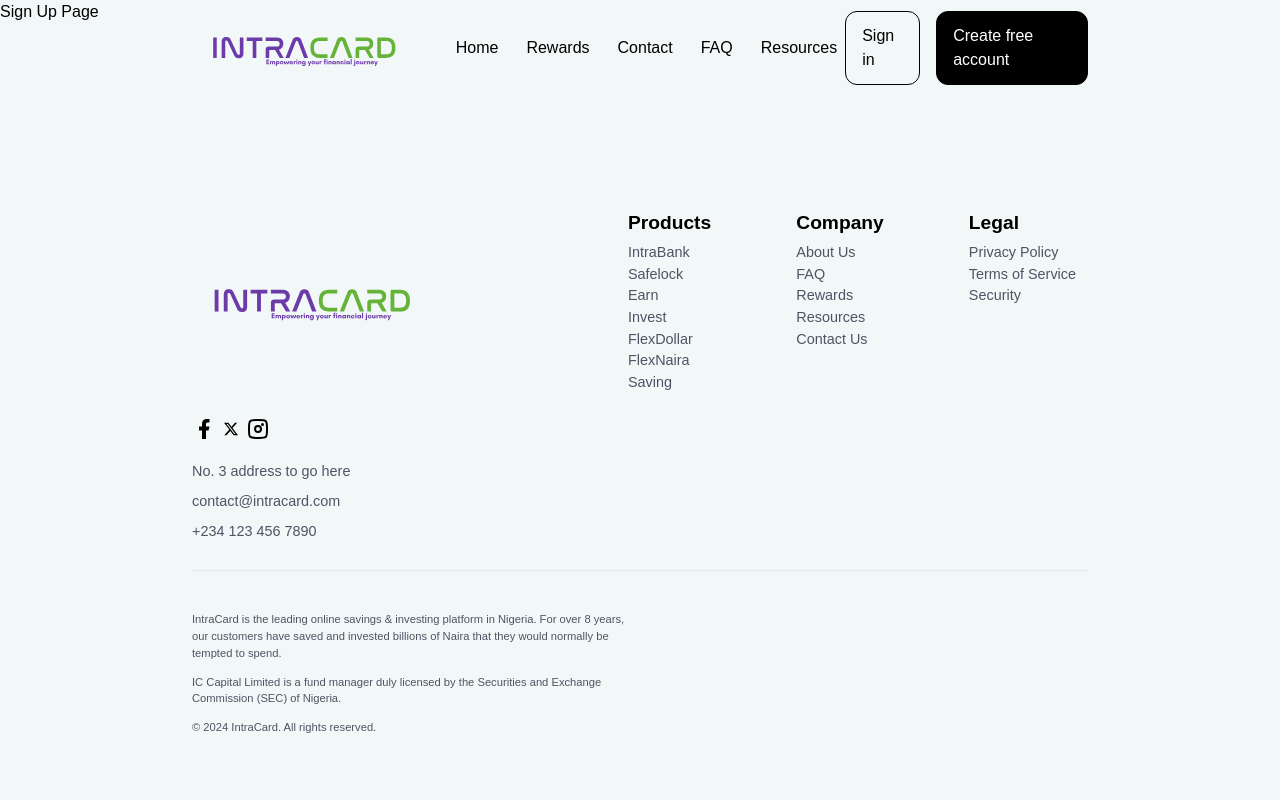
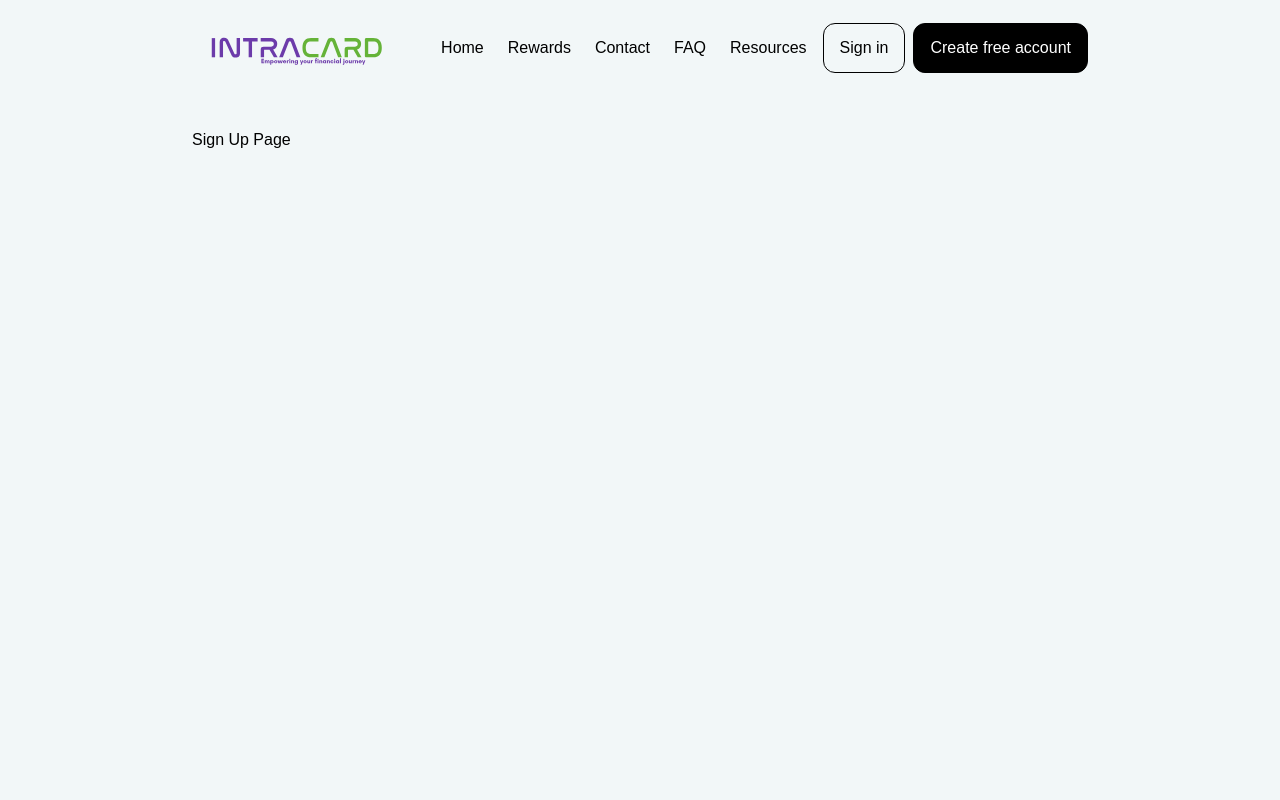
Before and after one commit to Stan015/intracard, a Vue app: page /signup in a window 1280 px wide. Shown: the top 800 px of the page. Built offline with nearby package versions, Linux system fonts and the light colour scheme.

Commit message:
add: header responsiveness

```diff
--- a/src/components/Header.vue
+++ b/src/components/Header.vue
@@ -1,54 +1,159 @@
 <script setup lang="ts">
 import { RouterLink } from "vue-router";
-import { ref, onMounted, onUnmounted } from "vue";
+import { ref, onMounted, onUnmounted, computed } from "vue";
+import { useRoute } from "vue-router";
+import IconMenu from "./icons/IconMenu.vue";
+import IconMenuClose from "./icons/IconMenuClose.vue";
 
 const isScrolled = ref(false);
+const isToggled = ref(false);
+const isLargeScreen = ref(window.innerWidth >= 1024);
+
+const route = useRoute();
+const currentRoute = computed(() => route.path);
 
 const handleScroll = () => {
   isScrolled.value = window.scrollY > 0;
 };
 
+const handleMenuToggle = () => {
+  isToggled.value = !isToggled.value;
+  console.log(currentRoute.value);
+};
+
+const updateScreenSize = () => {
+  isLargeScreen.value = window.innerWidth >= 1024;
+};
+
 onMounted(() => {
   window.addEventListener("scroll", handleScroll);
+  window.addEventListener("resize", updateScreenSize);
+
+  handleScroll();
+  updateScreenSize();
 });
 
 onUnmounted(() => {
   window.removeEventListener("scroll", handleScroll);
+  window.removeEventListener("resize", updateScreenSize);
 });
 </script>
 
 <template>
   <header
     :class="[
-      'flex w-full h-[6rem] items-center px-[15%] text-base font-medium fixed top-0 z-30 transition-colors duration-200',
+      'flex w-full h-[6rem] items-center px-[5%] xl:px-[15%] justify-between gap-2 text-base font-medium fixed top-0 z-30 transition-colors duration-200',
       isScrolled ? 'bg-white shadow-md' : 'bg-transparent',
+      isToggled && !isLargeScreen
+        ? 'h-screen bg-white flex-col !justify-start'
+        : 'h-[6rem]',
     ]"
   >
-    <div class="flex">
-      <a href="/" class="mr-8">
+    <div
+      :class="[
+        'flex gap-4 justify-between items-center lg:h-full max-lg:w-full',
+        isToggled && !isLargeScreen ? 'h-[6rem] self-start' : 'items-center',
+      ]"
+    >
+      <a href="/" class="mr-6">
         <img
-          alt="Vue logo"
-          class="logo w-[16rem] "
+          alt="intracard logo"
+          class="logo w-[16rem] max-sm:w-[10rem]"
           src="/Intracard-logo.svg"
         />
       </a>
+      <button
+        type="button"
+        @click="handleMenuToggle"
+        aria-label="Toggle menu"
+        class="lg:hidden"
+      >
+        <IconMenuClose v-if="isToggled" class="w-[3rem] h-[3rem]" />
+        <IconMenu v-else class="w-[3rem] h-[3rem]" />
+      </button>
     </div>
 
-    <nav class="flex gap-3">
-      <RouterLink to="/" class="px-2 py-2">Home</RouterLink>
-      <RouterLink to="/rewards" class="px-2 py-2">Rewards</RouterLink>
-      <RouterLink to="/contact" class="px-2 py-2">Contact</RouterLink>
-      <RouterLink to="/faq" class="px-2 py-2">FAQ</RouterLink>
-      <RouterLink to="/resources" class="px-2 py-2">Resources</RouterLink>
+    <nav
+      :class="[
+        'flex gap-2  max-lg:w-full max-lg:text-center',
+        isToggled && !isLargeScreen
+          ? '!max-lg:flex self-end flex-col items-center'
+          : ' max-lg:hidden',
+      ]"
+    >
+      <RouterLink
+        to="/"
+        :class="[
+          'px-2 py-1 max-lg:w-full border-b rounded-lg hover:border-b-[#65b338]',
+          currentRoute === '/' ? 'border-b-[#65b338]' : 'border-b-transparent',
+        ]"
+        @click="handleMenuToggle"
+        >Home</RouterLink
+      >
+      <RouterLink
+        to="/rewards"
+        :class="[
+          'px-2 py-1 max-lg:w-full border-b rounded-lg hover:border-b-[#65b338]',
+          currentRoute === '/rewards'
+            ? 'border-b-[#65b338]'
+            : 'border-b-transparent',
+        ]"
+        @click="handleMenuToggle"
+        >Rewards</RouterLink
+      >
+      <RouterLink
+        to="/contact"
+        :class="[
+          'px-2 py-1 max-lg:w-full border-b rounded-lg hover:border-b-[#65b338]',
+          currentRoute === '/contact'
+            ? 'border-b-[#65b338]'
+            : 'border-b-transparent',
+        ]"
+        @click="handleMenuToggle"
+        >Contact</RouterLink
+      >
+      <RouterLink
+        to="/faq"
+        :class="[
+          'px-2 py-1 max-lg:w-full border-b rounded-lg hover:border-b-[#65b338]',
+          currentRoute === '/faq'
+            ? 'border-b-[#65b338]'
+            : 'border-b-transparent',
+        ]"
+        @click="handleMenuToggle"
+        >FAQ</RouterLink
+      >
+      <RouterLink
+        to="/resources"
+        :class="[
+          'px-2 py-1 max-lg:w-full border-b rounded-lg hover:border-b-[#65b338]',
+          currentRoute === '/resources'
+            ? 'border-b-[#65b338]'
+            : 'border-b-transparent',
+        ]"
+        @click="handleMenuToggle"
+        >Resources</RouterLink
+      >
     </nav>
 
-    <nav class="flex gap-4 ml-auto">
-      <RouterLink to="/login" class="px-4 py-3 border border-black rounded-xl"
+    <nav
+      :class="[
+        'flex gap-2 ml-auto text-nowrap  max-lg:w-full',
+        isToggled && !isLargeScreen
+          ? 'max-lg:flex flex-col text-center gap-4 mt-2'
+          : 'max-lg:hidden',
+      ]"
+    >
+      <RouterLink
+        to="/login"
+        class="px-4 py-3 border border-black rounded-xl"
+        @click="handleMenuToggle"
         >Sign in</RouterLink
       >
       <RouterLink
         to="/signup"
         class="px-4 py-3 border border-black rounded-xl bg-black text-white"
+        @click="handleMenuToggle"
         >Create free account</RouterLink
       >
     </nav>
--- /dev/null
+++ b/src/components/icons/IconMenu.vue
@@ -0,0 +1,13 @@
+<template>
+  <svg
+    xmlns="http://www.w3.org/2000/svg"
+    width="24"
+    height="24"
+    viewBox="0 0 24 24"
+  >
+    <path
+      fill="currentColor"
+      d="M4 18q-.425 0-.712-.288T3 17t.288-.712T4 16h16q.425 0 .713.288T21 17t-.288.713T20 18zm0-5q-.425 0-.712-.288T3 12t.288-.712T4 11h16q.425 0 .713.288T21 12t-.288.713T20 13zm0-5q-.425 0-.712-.288T3 7t.288-.712T4 6h16q.425 0 .713.288T21 7t-.288.713T20 8z"
+    />
+  </svg>
+</template>
--- /dev/null
+++ b/src/components/icons/IconMenuClose.vue
@@ -0,0 +1,36 @@
+<template>
+  <svg
+    xmlns="http://www.w3.org/2000/svg"
+    width="24"
+    height="24"
+    viewBox="0 0 24 24"
+  >
+    <g
+      fill="none"
+      stroke="currentColor"
+      stroke-linecap="round"
+      stroke-linejoin="round"
+      stroke-width="2"
+    >
+      <path d="M5 12H19">
+        <animate
+          fill="freeze"
+          attributeName="d"
+          dur="0.4s"
+          values="M5 12H19;M12 12H12"
+        />
+        <set fill="freeze" attributeName="opacity" begin="0.4s" to="0" />
+      </path>
+      <path d="M5 5L19 5M5 19L19 19" opacity="0">
+        <animate
+          fill="freeze"
+          attributeName="d"
+          begin="0.2s"
+          dur="0.4s"
+          values="M5 5L19 5M5 19L19 19;M5 5L19 19M5 19L19 5"
+        />
+        <set fill="freeze" attributeName="opacity" begin="0.2s" to="1" />
+      </path>
+    </g>
+  </svg>
+</template>
--- a/src/views/LoginView.vue
+++ b/src/views/LoginView.vue
@@ -1,6 +1,7 @@
-<script setup lang="ts">
-</script>
+<script setup lang="ts"></script>
 
 <template>
-  <h1>Login page</h1>
+  <main class="pt-[8rem] pb-[2rem] px-[15%] min-h-screen">
+    <h1>Login page</h1>
+  </main>
 </template>
--- a/src/views/SignUpView.vue
+++ b/src/views/SignUpView.vue
@@ -1,5 +1,7 @@
 <script setup lang="ts"></script>
 
 <template>
-  <h1>Sign Up Page</h1>
+  <main class="pt-[8rem] pb-[2rem] px-[15%] min-h-screen">
+    <h1>Sign Up Page</h1>
+  </main>
 </template>
```
Also changed, not shown: 1 other file (tests, documents, lock files or other folders).
